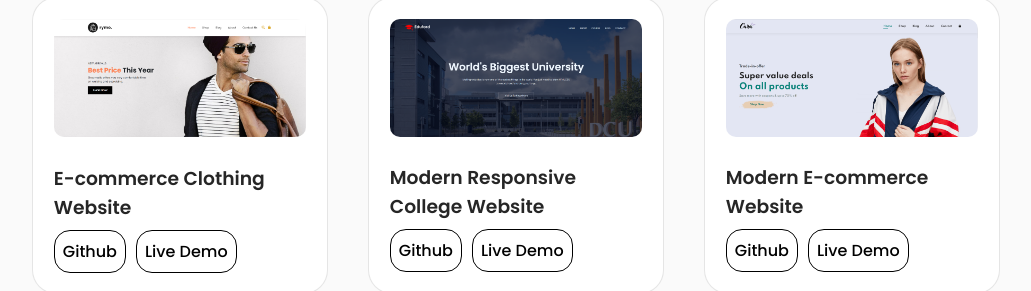
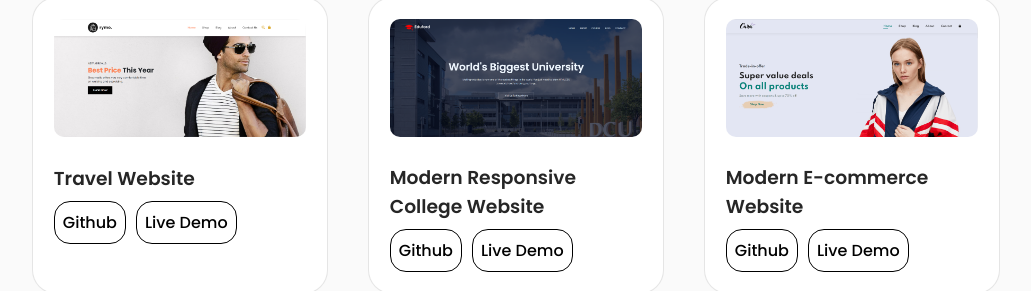
Before and after one commit to Dhumra/Dhumra-portfolio, a React (Create React App) app: page / in a window 1280 px wide. Shown: the part 2943-3234 px from the top of the page, without its empty margins (124-1155 px from the left). Built offline with nearby package versions, Linux system fonts and the light colour scheme.

Commit message:
Update Portfolio.jsx

```diff
--- a/src/components/portfolio/Portfolio.jsx
+++ b/src/components/portfolio/Portfolio.jsx
@@ -1,3 +1,4 @@
+
 import React from 'react';
 import "./portfolio.css";
 import IMG1 from '../../assets/portfolio1.png'
@@ -11,9 +12,9 @@ const data = [
     {
         id:1,
         image:IMG1 ,
-        title:'E-commerce Clothing Website',
-        github:'https://github.com/Dhumra/Responsive-E-commerce-Website',
-        demo:'https://dhumra.github.io/Responsive-E-commerce-Website/'
+        title:'Travel Website',
+        github: 'https://github.com/Dhumra/TravelWebsite',
+        demo:  'https://travel-website-pied-xi.vercel.app/',
     },
     {
         id:2,
```
